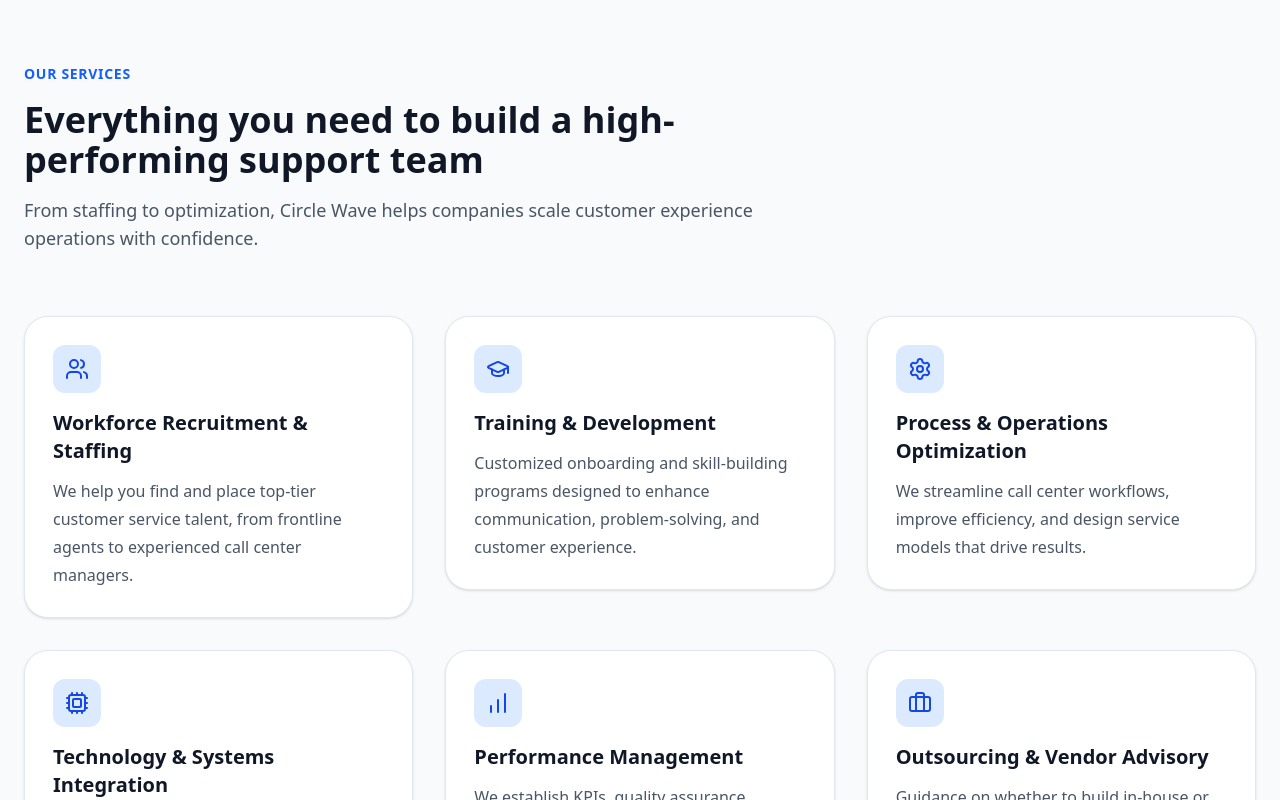
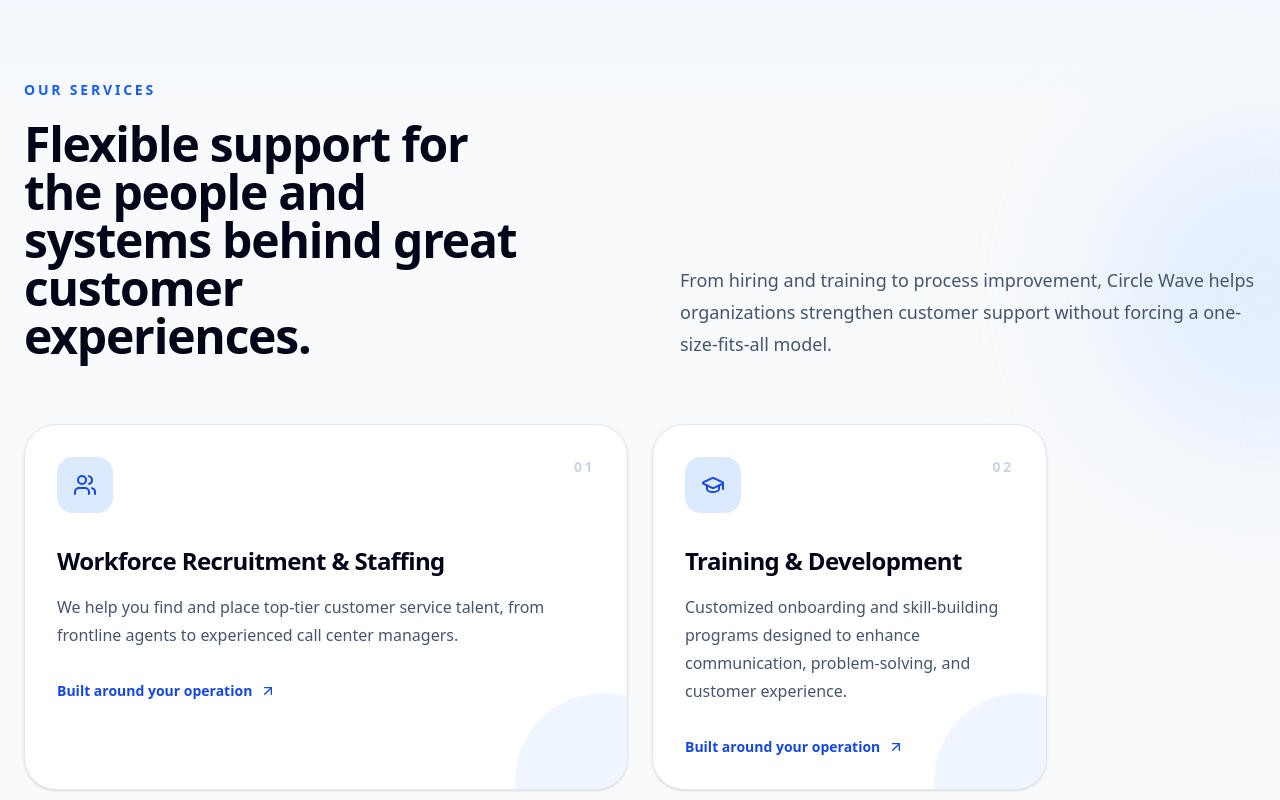
Before and after one commit to emmanuel-anye/circle-wave-website, a Next.js app: page / in a window 1280 px wide. Shown: the part 1960-2760 px from the top of the page. Built offline with nearby package versions, Linux system fonts and the light colour scheme; no server answers.

Commit message:
Upgrade homepage services layout

```diff
--- a/components/sections/Services.tsx
+++ b/components/sections/Services.tsx
@@ -1,62 +1,59 @@
 "use client";
 
+import { ArrowUpRight, BarChart, Briefcase, Cpu, GraduationCap, Settings, Users } from "lucide-react";
 import { services } from "@/content/services";
-import {
-  Users,
-  GraduationCap,
-  Settings,
-  Cpu,
-  BarChart,
-  Briefcase,
-} from "lucide-react";
 import Reveal from "@/components/ui/Reveal";
 import { StaggerGroup, StaggerItem } from "@/components/ui/Stagger";
 import HoverCard from "@/components/ui/HoverCard";
 
-const icons = [
-  Users,
-  GraduationCap,
-  Settings,
-  Cpu,
-  BarChart,
-  Briefcase,
-];
+const icons = [Users, GraduationCap, Settings, Cpu, BarChart, Briefcase];
 
 export default function Services() {
   return (
-    <section id="services" className="bg-slate-50 py-24">
-      <div className="mx-auto max-w-7xl px-4 sm:px-6">
-        <Reveal className="max-w-3xl">
-          <p className="text-sm font-semibold uppercase tracking-wider text-blue-600">
-            Our Services
-          </p>
-          <h2 className="mt-4 text-4xl font-bold text-gray-900">
-            Everything you need to build a high-performing support team
-          </h2>
-          <p className="mt-4 text-lg text-gray-600">
-            From staffing to optimization, Circle Wave helps companies scale
-            customer experience operations with confidence.
-          </p>
-        </Reveal>
+    <section id="services" className="relative overflow-hidden bg-slate-50 py-24 sm:py-28">
+      <div className="absolute inset-x-0 top-0 h-36 bg-gradient-to-b from-blue-50/80 to-transparent" aria-hidden="true" />
+      <div className="absolute -right-36 top-40 h-80 w-80 rounded-full bg-blue-100/70 blur-3xl" aria-hidden="true" />
 
-        <StaggerGroup className="mt-16 grid gap-8 md:grid-cols-2 lg:grid-cols-3">
+      <div className="relative mx-auto max-w-7xl px-4 sm:px-6">
+        <div className="grid gap-10 lg:grid-cols-[0.85fr_1.15fr] lg:items-end">
+          <Reveal className="max-w-2xl">
+            <p className="text-sm font-semibold uppercase tracking-[0.2em] text-blue-600">Our services</p>
+            <h2 className="mt-5 text-3xl font-bold tracking-tight text-slate-950 sm:text-4xl lg:text-5xl">
+              Flexible support for the people and systems behind great customer experiences.
+            </h2>
+          </Reveal>
+          <Reveal className="lg:justify-self-end lg:max-w-xl">
+            <p className="text-lg leading-8 text-slate-600">
+              From hiring and training to process improvement, Circle Wave helps organizations strengthen customer support without forcing a one-size-fits-all model.
+            </p>
+          </Reveal>
+        </div>
+
+        <StaggerGroup className="mt-16 grid gap-6 md:grid-cols-2 lg:grid-cols-12">
           {services.map((service, index) => {
             const Icon = icons[index];
+            const wide = index === 0 || index === 5;
 
             return (
-              <StaggerItem key={service.title}>
-                <HoverCard className="group rounded-3xl border border-slate-200 bg-white p-7 shadow-sm">
-                  <div className="mb-4 inline-flex h-12 w-12 items-center justify-center rounded-xl bg-blue-100 text-blue-700 transition-transform duration-300 group-hover:scale-105 group-hover:rotate-2">
-                    <Icon size={24} />
+              <StaggerItem key={service.title} className={wide ? "lg:col-span-6" : "lg:col-span-4"}>
+                <HoverCard className="group relative h-full min-h-72 overflow-hidden rounded-[2rem] border border-slate-200 bg-white p-7 shadow-sm transition-shadow duration-300 hover:shadow-xl hover:shadow-blue-950/5 sm:p-8">
+                  <div className="absolute inset-x-0 top-0 h-1 bg-gradient-to-r from-blue-700 via-blue-500 to-cyan-400 opacity-0 transition-opacity duration-300 group-hover:opacity-100" aria-hidden="true" />
+                  <div className="flex items-start justify-between gap-5">
+                    <div className="inline-flex h-14 w-14 items-center justify-center rounded-2xl bg-blue-100 text-blue-700 transition duration-300 group-hover:-translate-y-1 group-hover:rotate-2 group-hover:bg-blue-700 group-hover:text-white">
+                      <Icon className="h-6 w-6" aria-hidden="true" />
+                    </div>
+                    <span className="text-sm font-bold tracking-[0.18em] text-slate-300">0{index + 1}</span>
                   </div>
 
-                  <h3 className="text-xl font-semibold text-gray-900">
-                    {service.title}
-                  </h3>
+                  <h3 className="mt-8 max-w-md text-2xl font-semibold tracking-tight text-slate-950">{service.title}</h3>
+                  <p className="mt-4 max-w-xl leading-7 text-slate-600">{service.description}</p>
 
-                  <p className="mt-3 leading-7 text-gray-600">
-                    {service.description}
-                  </p>
+                  <div className="mt-8 flex items-center gap-2 text-sm font-semibold text-blue-700">
+                    Built around your operation
+                    <ArrowUpRight className="h-4 w-4 transition-transform group-hover:-translate-y-0.5 group-hover:translate-x-0.5" aria-hidden="true" />
+                  </div>
+
+                  <div className="absolute -bottom-20 -right-16 h-44 w-44 rounded-full bg-blue-50 transition-transform duration-500 group-hover:scale-125" aria-hidden="true" />
                 </HoverCard>
               </StaggerItem>
             );
```
